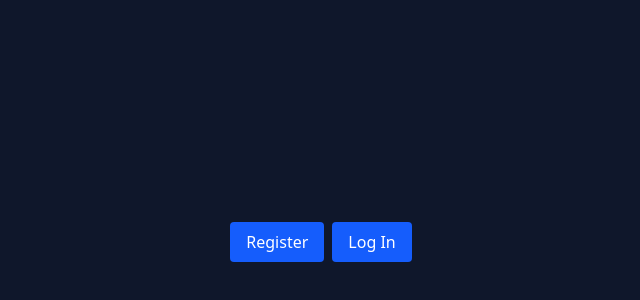
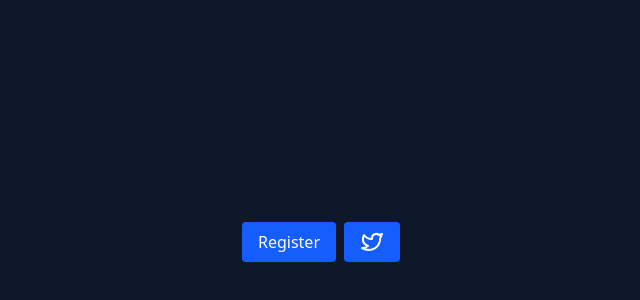
Before and after one commit to shofiudinmuh/learn-reactjs, a React (Vite) app: page / in a window 1280 px wide. Shown: the part 158-458 px from the top of the page, without its empty margins (319-959 px from the left). Built offline with nearby package versions, Linux system fonts and the light colour scheme.

Commit message:
update : reinstall tabler icons react

```diff
--- a/package.json
+++ b/package.json
@@ -11,7 +11,7 @@
         "preview": "vite preview"
     },
     "dependencies": {
-        "@tabler/icons": "^3.30.0",
+        "@tabler/icons-react": "^3.30.0",
         "@tailwindcss/vite": "^4.0.4",
         "react": "^19.0.0",
         "react-dom": "^19.0.0"
--- a/src/App.jsx
+++ b/src/App.jsx
@@ -1,11 +1,17 @@
 import './index.css';
-
+import { IconBrandTwitter } from '@tabler/icons-react';
 export default function App() {
     return (
         <div className={'bg-slate-900 grid place-content-center min-h-screen'}>
             <div className='flex gap-x-2'>
                 <Button text='Register' />
-                <Button text='Log In' />
+                <Button
+                    text={
+                        <>
+                            <IconBrandTwitter />
+                        </>
+                    }
+                />
             </div>
         </div>
     );
```
Also changed, not shown: 1 other file (tests, documents, lock files or other folders).
